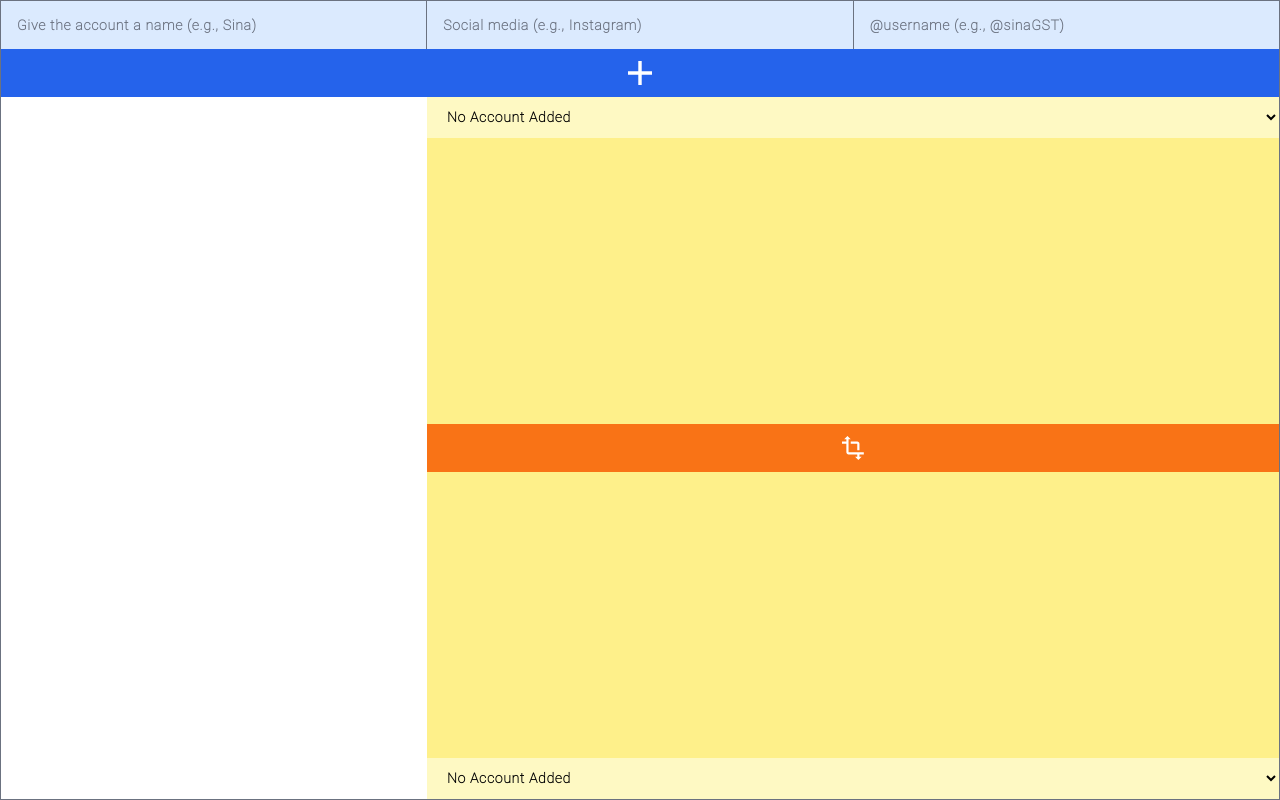
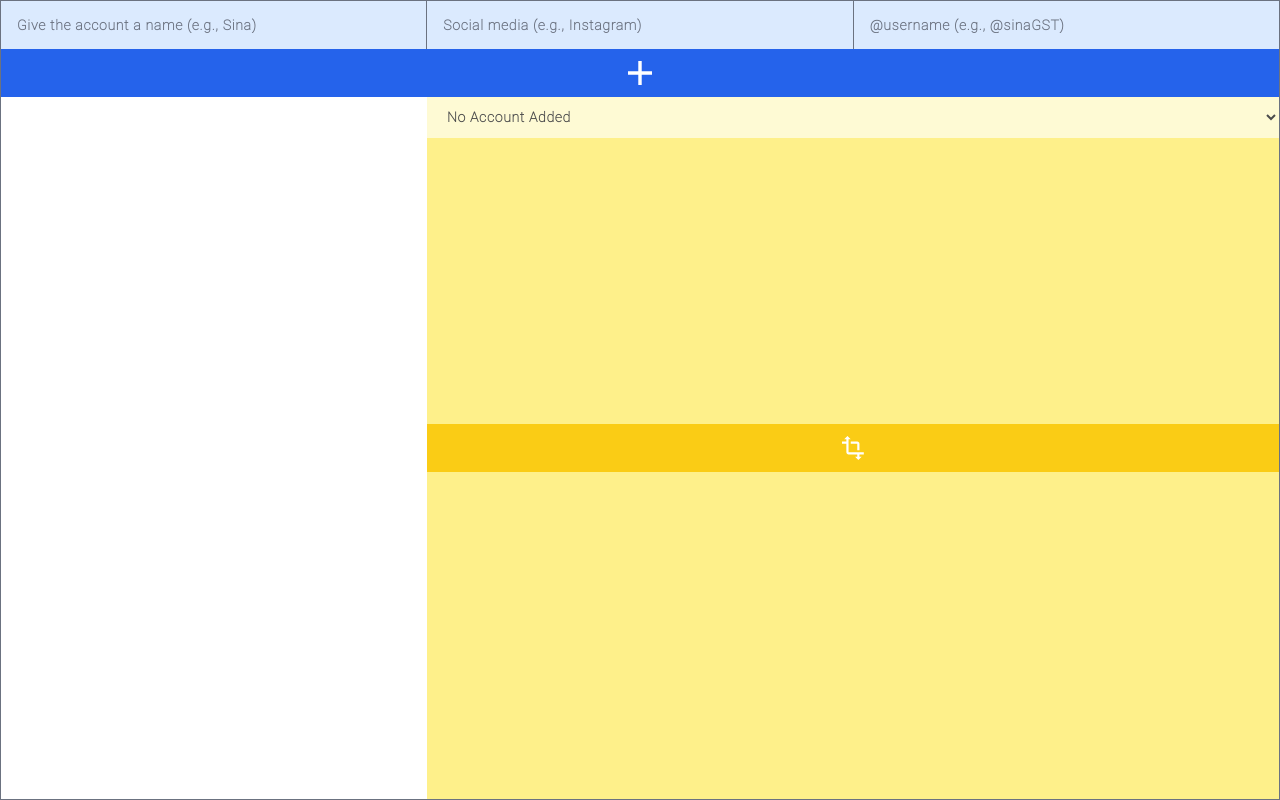
Before and after one commit to Sina-Hosseini-GST/social-converter, a SvelteKit app: page / in a window 1280 px wide. Built offline with nearby package versions, Linux system fonts and the light colour scheme.

Commit message:
Fix social media duplicates

```diff
--- a/src/routes/+page.svelte
+++ b/src/routes/+page.svelte
@@ -1,5 +1,8 @@
 <script>
 	const informations = $state([]);
+
+	let socialMediaEntries = $state([]);
+	let capturedSocialMediaEntry = $state('');
 
 	let name = $state('');
 	let socialMedia = $state('');
@@ -8,11 +11,9 @@
 	let input = $state('');
 	let output = $state('');
 
-	// $effect(() => {
-	// 	console.log(informations);
-	// });
+	const addEntry = (event) => {
+		event.preventDefault();
 
-	const addEntry = () => {
 		if (name && socialMedia && userName) {
 			name = name.trim();
 			socialMedia = socialMedia.trim();
@@ -53,6 +54,10 @@
 				});
 			}
 
+			if (socialMediaEntries.indexOf(socialMedia) == - 1) {
+				socialMediaEntries.push(socialMedia);
+			}
+
 			name = '';
 			socialMedia = '';
 			userName = '';
@@ -62,7 +67,7 @@
 		}
 	};
 
-	const transform = () => {
+	const convert = () => {
 		const space = ' ';
 		for (let i = 0; i < input.split(space).length; i++) {
 			const word = input.split(space)[i];
@@ -77,6 +82,24 @@
 			}
 		}
 	};
+
+	const captureSocialMediaEntry = (event) => {
+		capturedSocialMediaEntry = event.target.value;
+	};
+
+	const editSocialMediaEntry = (event) => {
+		for (let i = 0; i < socialMediaEntries.length; i++) {
+			if (socialMediaEntries[i] === capturedSocialMediaEntry) {
+				socialMediaEntries[i] = event.target.value;
+			}
+		}
+	};
+
+	const submitEditedSocialMediaEntry = (event) => {
+		if (event.key === 'Enter') {
+			event.target.blur();
+		}
+	}
 </script>
 
 <svelte:head>
@@ -86,14 +109,14 @@
 
 <div class="xl:max-w-[80rem] mx-auto flex flex-col h-screen border border-gray-500">
 	<header class="h-24">
-		<form class="h-full" onsubmit={ addEntry }>
-			<div class="h-1/2 flex">
+		<form class="h-full" onsubmit={ (event) => addEntry(event) }>
+			<div class="flex h-1/2">
 				<input type="text" placeholder="Give the account a name (e.g., Sina)" class="flex-1 focus:outline-none bg-blue-100 focus:bg-white transition-colors duration-[250ms] xl:px-4 tracking-wider placeholder:text-gray-500 [&:not(:last-child)]:border-r border-gray-500" bind:value={name}>
 				<input type="text" placeholder="Social media (e.g., Instagram)" class="flex-1 focus:outline-none bg-blue-100 focus:bg-white transition-colors duration-[250ms] xl:px-4 tracking-wider placeholder:text-gray-500 [&:not(:last-child)]:border-r border-gray-500" bind:value={socialMedia}>
 				<input type="text" placeholder="@username (e.g., @sinaGST)" class="flex-1 focus:outline-none bg-blue-100 focus:bg-white transition-colors duration-[250ms] xl:px-4 tracking-wider placeholder:text-gray-500 [&:not(:last-child)]:border-r border-gray-500" bind:value={userName}>
 			</div>
 			<button type="submit" class="h-1/2 w-full flex justify-center items-center bg-blue-600 hover:bg-blue-800 transition-colors duration-[250ms]">
-				<svg class="h-1/2 w-auto fill-white" xmlns="http://www.w3.org/2000/svg" fill="currentColor" color="" viewBox="5 5 14 14"><path d="M0 0h24v24H0z" fill="none"></path><path d="M19 13h-6v6h-2v-6H5v-2h6V5h2v6h6v2z"></path></svg>
+				<svg class="w-auto h-1/2 fill-white" xmlns="http://www.w3.org/2000/svg" fill="currentColor" color="" viewBox="5 5 14 14"><path d="M0 0h24v24H0z" fill="none"></path><path d="M19 13h-6v6h-2v-6H5v-2h6V5h2v6h6v2z"></path></svg>
 			</button>
 		</form>
 	</header>
@@ -101,17 +124,17 @@
 	<main class="flex flex-1 overflow-hidden">
 		<article class="w-1/3 overflow-auto">
 			{#each informations as information, i}
-				<div class="text-white tracking-widest">
+				<div class="tracking-widest text-white">
 					{#if information.accounts.length}
-						<input placeholder="Give the account a name (e.g., Sina)" class="bg-orange-700 border-b border-white sticky top-0 xl:leading-10 xl:px-4 w-full focus:outline-none placeholder:text-gray-100" bind:value={information.name}>
+						<input placeholder="Give the account a name (e.g., Sina)" class="sticky top-0 w-full bg-orange-700 border-b border-white xl:leading-10 xl:px-4 focus:outline-none placeholder:text-gray-100" bind:value={information.name}>
 					{/if}
 					<ul class="text-xs">
 						{#each information.accounts as account, j}
-							<li class="flex xl:leading-8 border-b border-white">
-								<input placeholder="Social media (e.g., Instagram)" class="bg-orange-400 xl:px-4 flex-1 border-r border-white focus:outline-none placeholder:text-gray-100" bind:value={account.socialMedia}>
-								<input placeholder="@username (e.g., @sinaGST)" class="bg-orange-400 xl:px-4 flex-1 border-r border-white focus:outline-none placeholder:text-gray-100" bind:value={account.userName}>
-								<button class="size-8 flex justify-center items-center bg-red-600 hover:bg-red-700 transition-colors duration-[250ms]" onclick={ () => informations[i].accounts.splice(j, 1) }>
-									<svg class="h-1/2 w-auto fill-white" xmlns="http://www.w3.org/2000/svg" fill="currentColor" color="" viewBox="5 3 14 18"><path d="M0 0h24v24H0z" fill="none"></path><path d="M0 0h24v24H0V0z" fill="none"></path><path d="M6 19c0 1.1.9 2 2 2h8c1.1 0 2-.9 2-2V7H6v12zm2.46-7.12l1.41-1.41L12 12.59l2.12-2.12 1.41 1.41L13.41 14l2.12 2.12-1.41 1.41L12 15.41l-2.12 2.12-1.41-1.41L10.59 14l-2.13-2.12zM15.5 4l-1-1h-5l-1 1H5v2h14V4z"></path></svg>
+							<li class="flex border-b border-white xl:leading-8">
+								<input placeholder="Social media (e.g., Instagram)" class="flex-1 bg-orange-400 border-r border-white xl:px-4 focus:outline-none placeholder:text-gray-100" bind:value={account.socialMedia} onkeydown={ (event) => submitEditedSocialMediaEntry(event) } onblur={ (event) => editSocialMediaEntry(event) } onfocus={ (event) => captureSocialMediaEntry(event) }>
+								<input placeholder="@username (e.g., @sinaGST)" class="flex-1 bg-orange-400 border-r border-white xl:px-4 focus:outline-none placeholder:text-gray-100" bind:value={account.userName}>
+								<button class="size-8 flex justify-center items-center bg-red-600 hover:bg-red-700 transition-colors duration-[250ms]" onclick={ () => {informations[i].accounts.splice(j, 1); !informations[i].accounts.length && informations.splice(i, 1);} }>
+									<svg class="w-auto h-1/2 fill-white" xmlns="http://www.w3.org/2000/svg" fill="currentColor" color="" viewBox="5 3 14 18"><path d="M0 0h24v24H0z" fill="none"></path><path d="M0 0h24v24H0V0z" fill="none"></path><path d="M6 19c0 1.1.9 2 2 2h8c1.1 0 2-.9 2-2V7H6v12zm2.46-7.12l1.41-1.41L12 12.59l2.12-2.12 1.41 1.41L13.41 14l2.12 2.12-1.41 1.41L12 15.41l-2.12 2.12-1.41-1.41L10.59 14l-2.13-2.12zM15.5 4l-1-1h-5l-1 1H5v2h14V4z"></path></svg>
 								</button>
 							</li>
 						{/each}
@@ -119,15 +142,13 @@
 				</div>
 			{/each}
 		</article>
-		<div class="flex-1 flex flex-col">
-			<section class="flex-1 flex flex-col">
-				<select class="w-full bg-yellow-100 text-black h-12 focus:outline-none xl:px-4 tracking-wider">
-					{#each informations as information}
-						{#each information.accounts as account}
-							<option>
-								{account.socialMedia}
-							</option>
-						{/each}
+		<div class="flex flex-col flex-1">
+			<section class="flex flex-col flex-1">
+				<select class="w-full h-12 tracking-wider text-black bg-yellow-100 focus:outline-none xl:px-4" disabled={!informations.length && true}>
+					{#each socialMediaEntries as socialMedia}
+						<option>
+							{socialMedia}
+						</option>
 						{:else}
 							<option>
 								No Account Added
@@ -136,24 +157,11 @@
 				</select>
 				<textarea class="size-full focus:outline-none bg-yellow-200 focus:bg-white transition-colors duration-[250ms] xl:p-4 tracking-wider placeholder:text-gray-500 resize-none" bind:value={input}></textarea>
 			</section>
-			<button class="h-12 w-full flex justify-center items-center bg-orange-500 hover:bg-orange-600 transition-colors duration-[250ms]" onclick={ transform }>
-				<svg class="h-1/2 w-auto fill-white" xmlns="http://www.w3.org/2000/svg" fill="currentColor" color="" viewBox="2 1 20 22"><path d="M0 0h24v24H0z" fill="none"></path><path d="M22 18v-2H8V4h2L7 1 4 4h2v2H2v2h4v8c0 1.1.9 2 2 2h8v2h-2l3 3 3-3h-2v-2h4zM10 8h6v6h2V8c0-1.1-.9-2-2-2h-6v2z"></path></svg>
+			<button class="h-12 w-full flex justify-center items-center bg-yellow-400 hover:bg-amber-500 transition-colors duration-[250ms]" onclick={ convert }>
+				<svg class="w-auto h-1/2 fill-white" xmlns="http://www.w3.org/2000/svg" fill="currentColor" color="" viewBox="2 1 20 22"><path d="M0 0h24v24H0z" fill="none"></path><path d="M22 18v-2H8V4h2L7 1 4 4h2v2H2v2h4v8c0 1.1.9 2 2 2h8v2h-2l3 3 3-3h-2v-2h4zM10 8h6v6h2V8c0-1.1-.9-2-2-2h-6v2z"></path></svg>
 			</button>
-			<section class="flex-1 flex flex-col">
+			<section class="flex flex-col flex-1">
 				<textarea class="size-full focus:outline-none bg-yellow-200 focus:bg-white transition-colors duration-[250ms] xl:p-4 tracking-wider placeholder:text-gray-500 resize-none" bind:value={output}></textarea>
-				<select class="w-full bg-yellow-100 text-black h-12 focus:outline-none xl:px-4 tracking-wider">
-					{#each informations as information}
-						{#each information.accounts as account}
-							<option>
-								{account.socialMedia}
-							</option>
-						{/each}
-						{:else}
-							<option>
-								No Account Added
-							</option>
-					{/each}
-				</select>
 			</section>
 		</div>
 	</main>
```
